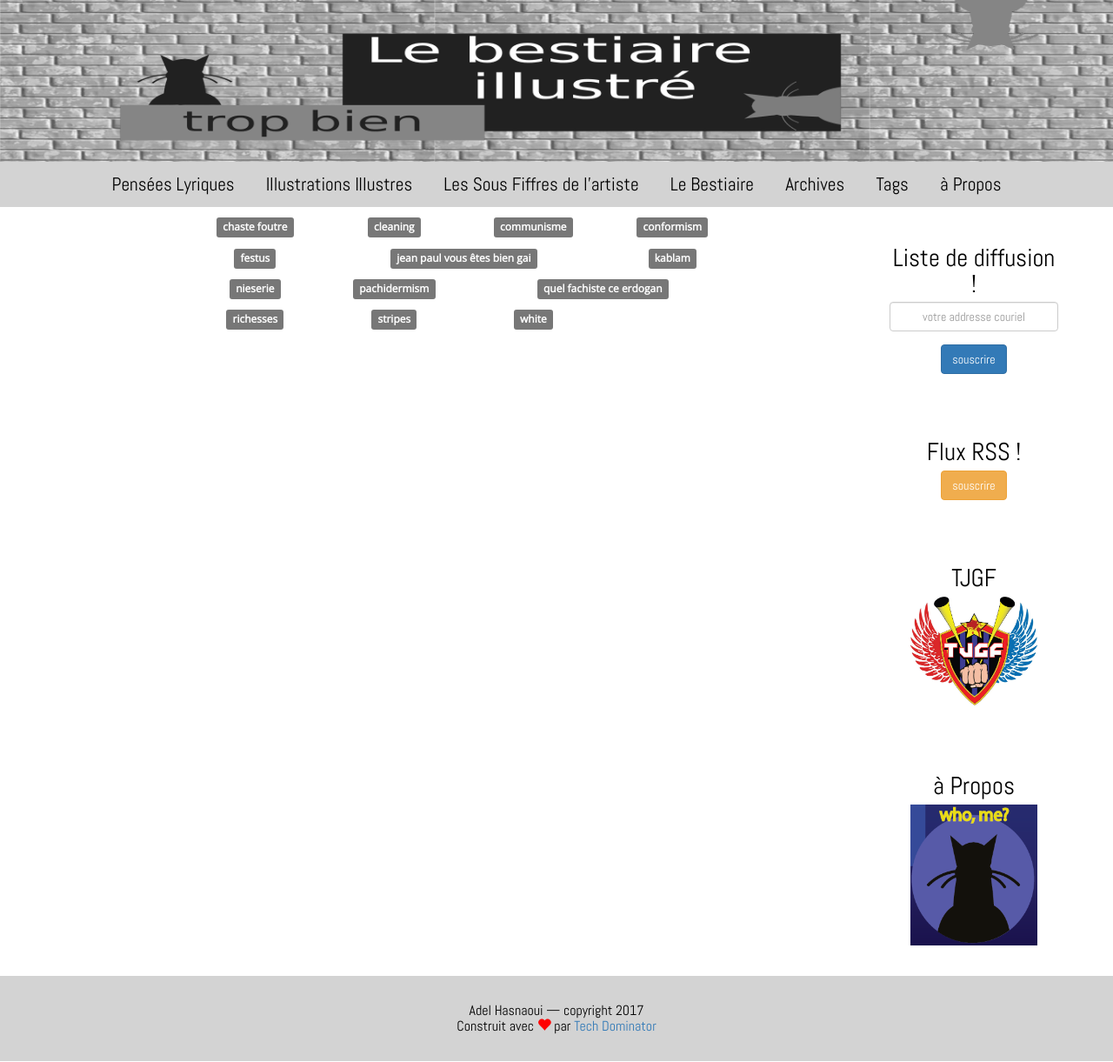
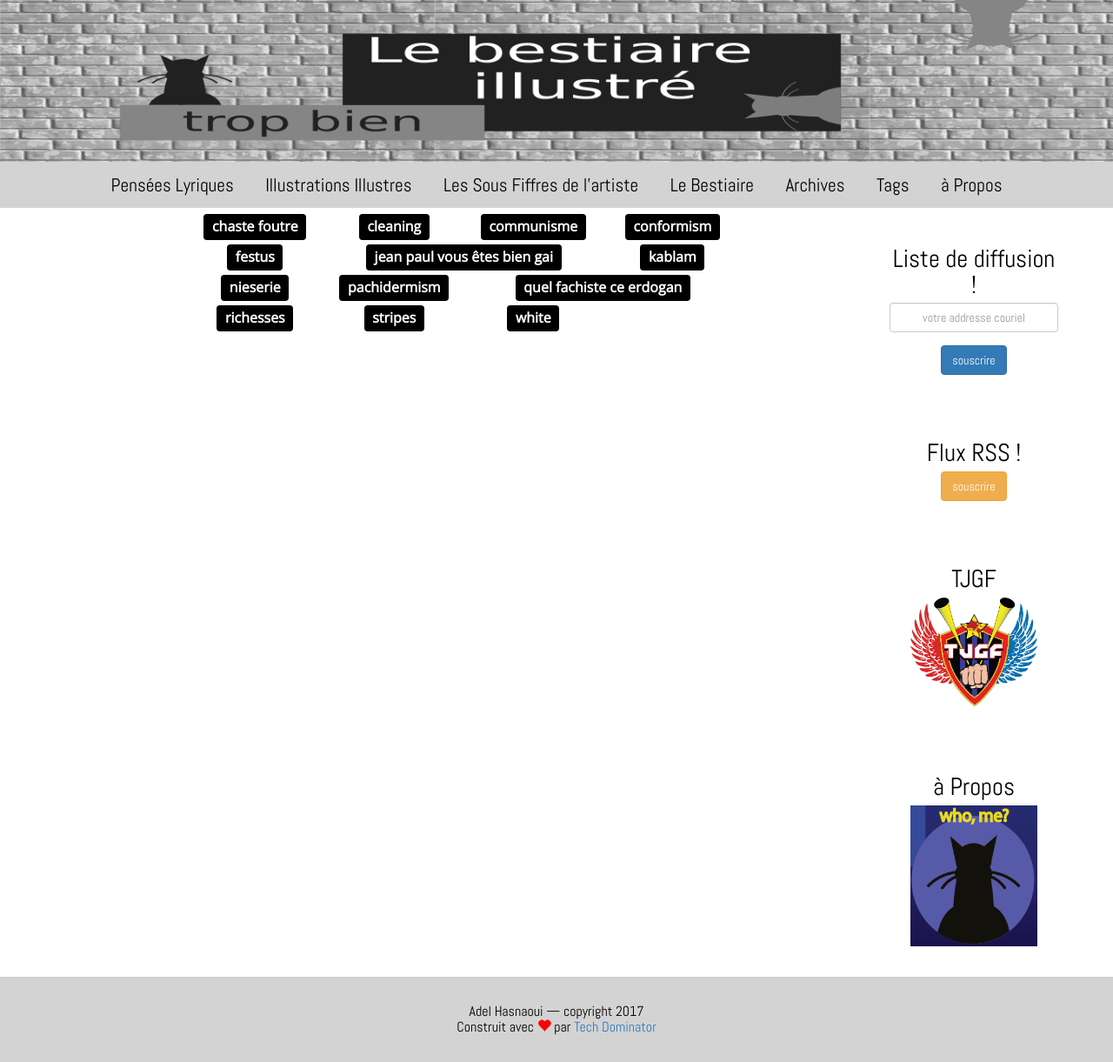
Before and after one commit to LeBestiaireIllustre/bestiaire_reborn, a Jekyll site: the page built from tags/index.html, in a window 1280 px wide. Shown: the whole page at 87% size. Built offline with Jekyll 4.4.1, drawn with Linux system fonts in a browser that asks for light colours; nearby versions of some CDN libraries.

Commit message:
Added some article styling created a tag partial

```diff
--- /dev/null
+++ b/_includes/tag_part.html
@@ -0,0 +1,4 @@
+{% assign tag_arg = include.tag_arg %}
+<a class="tag" href="{{ site.url }}/tags/{{ tag_arg | to_url }}">
+  <h4><span class="label label-default tag">{{ tag_arg }}</span></h4>
+</a>
--- a/_sass/reset.scss
+++ b/_sass/reset.scss
@@ -20,7 +20,6 @@
 	padding: 0;
 	border: 0;
 	font-size: $default-font-size;
-	font-family: $default-font-family;
 	vertical-align: baseline;
         font-weight: normal;
 }
--- a/css/main.scss
+++ b/css/main.scss
@@ -1,7 +1,7 @@
 ---
 # Only the main Sass file needs front matter (the dashes are enough)
 ---
-@import url('https://fonts.googleapis.com/css?family=Abel|Open+Sans');
+@import url('https://fonts.googleapis.com/css?family=Abel|Open+Sans|Anton|PT+Sans+Narrow:400,700');
 
 @import 'bootstrap.min.scss';
 $mobile-min-width: 320px;
@@ -17,12 +17,12 @@
 $h2_size: $h3-size * $typo-multiplier;
 $h1_size: $h2-size * $typo-multiplier;
 
-$default-font-family: 'Open Sans';
+$default-font: 'Open Sans';
 $menu-font: 'Abel';
 $about-font: 'Helvetica';
 $bestiaire-hovering-text-font: 'Abel';
-$title-font: 'Open Sans';
-$headline-font: 'Open Sans';
+$title-font: 'PT Sans Narrow';
+$headline-font: 'Anton';
 
 @import 'reset.scss';
 body {
@@ -63,6 +63,20 @@
 h4 {
     @extend %title;
     font-size: $h4-size;
+}
+a.tag {
+
+    text-decoration:none;
+    &:hover span {
+        background-color: grey;
+    }
+    h4 {
+        display: inline-block;
+    }
+    span {
+        background-color: black;
+        font-family: $default-font;
+    }
 }
 
 header.site-header {
@@ -127,6 +141,12 @@
 @import 'mobile-side-panel.scss';
 @import 'bestiaire.scss';
 
+@mixin on-mobile() {
+    @media screen and (min-width: $mobile-min-width) and (max-width: $mobile-max-width) {
+        @content;
+    }
+}
+
 div.archives {
     padding-top: 3vw;
     ul {
@@ -151,9 +171,99 @@
         }
     }
 }
+$caption-font: 'PT Sans Narrow';
+$blockquote-font: 'Times New Roman';
+$copy-font: 'Open Sans';
+$article-img-width: 80%;
+article.post {
+    header.post-header {
+        a {
+            color: black;
+            text-decoration: none;
+            .post-title {
+                font-family: $headline-font;
+                padding-bottom: 0;
+                border-bottom: 2px solid black;
+            }
+            &:hover {
+                color: lightgrey;
+            }
+        }
+        p.post-meta {
+            padding-top: 1em;
+            padding-bottom: 1em;
 
+        }
+    }
+    div.post-content {
+        h2,h3,h4,h5 {
+            font-family: $title-font;
+            padding-bottom: 0.05em;
+        }
+        p {
+            font-family: $copy-font;
+            text-align: justify;
+            padding-bottom: 1em;
+            line-height: 1.3;
+        }
+        .element-caption {
+            position: relative;
+            text-align: center;
+            margin-top: 1em;
+            margin-bottom: 1em;
+            img {
+                max-width: $article-img-width;
+                @include on-mobile() {
+                    max-width: 100%;
+                }
+            }
 
+            .twitter-tweet {
+                margin: 0 auto;
+            }
 
+            div.caption {
+                font-family: $caption-font;
+                font-weight: 700;
+                font-size: 1.2em;
+            }
+            div.img-caption {
+                position: absolute;
+                bottom: 0;
+                left: ((100% - $article-img-width) / 2);
+                width: $article-img-width;
+                color: white;
+                padding: 1em;
+                background: rgba(0, 0, 0, 0.4);
+                @include on-mobile() {
+                    left: 0;
+                    width: 100%;
+                }
+            }
+            iframe.embeded-video {
+                width: 480px;
+                height: 320px;
 
+                @include on-mobile() {
+                    width: 320px;
+                    height: 240px;
+                }
+            }
+        }
+        .element-caption-portrait {
+            float: right;
+            max-width: 58%;
+            @include on-mobile() {
+                max-width: 100%;
+            }
+        }
+        audio {
+            background-color: black;
+        }
+    }
+    footer.post-footer {
+
+    }
+}
 
 @import 'about.scss';
--- a/tags/index.html
+++ b/tags/index.html
@@ -7,12 +7,9 @@
     <div class="row">
       {% for tag in row %}
       <div class="col-xs-12 col-md-{{ tag | last }}" style="text-align: center">
-            <h4>
-              <a href="{{ site.url }}/tags/{{ tag | first | to_url}}">
-                <span class="label label-default">{{ tag | first }}</span>
-              </a>
-            </h4>
-          </div>
+        {% assign actual = (tag | first) %}
+          {% include tag_part.html tag_arg=actual %}
+      </div>
       {% endfor %}
     </div>
     {% endfor %}
```
Also changed, not shown: _includes/post.html (+6 -1 lines), _layouts/page.html (deleted, +0 -14 lines).
